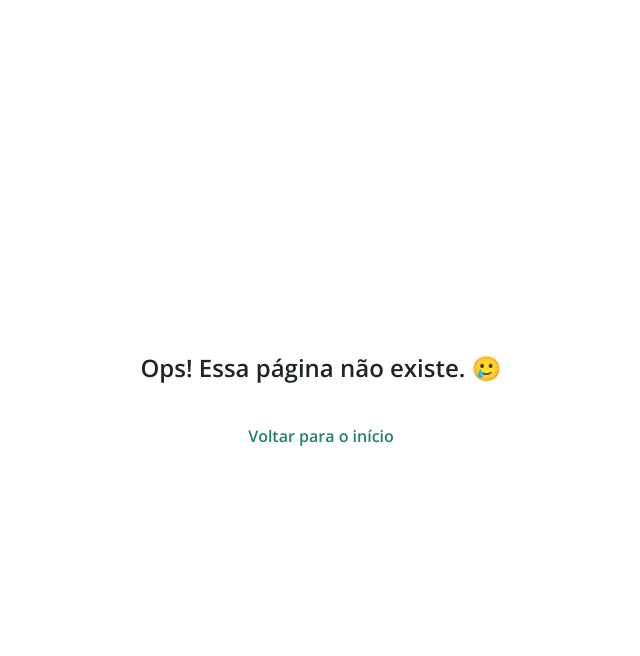
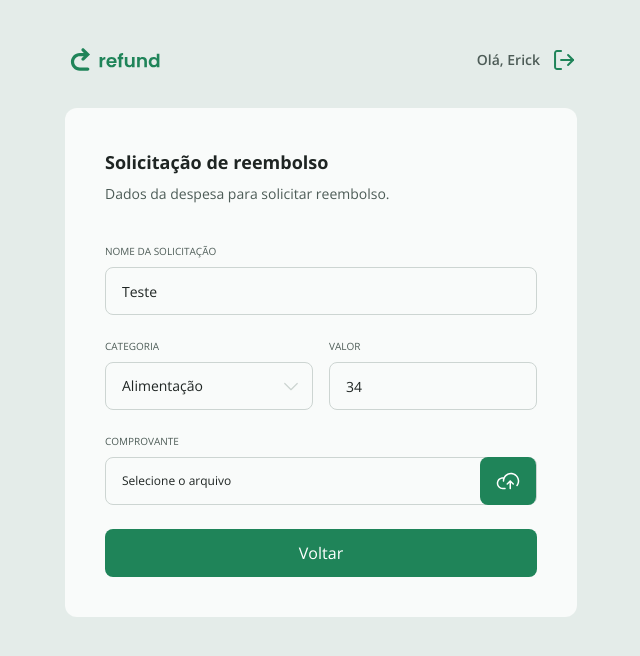
Before and after one commit to Erick-A-Martins/refund-react, a React (Vite) app: page /refund/123 in a window 1280 px wide. Shown: the top 656 px of the page, without its empty margins (319-959 px from the left). Built offline with nearby package versions, Linux system fonts and the light colour scheme.

Commit message:
implement read-only access to Refunds page for admin

```diff
--- a/src/pages/Dashboard.tsx
+++ b/src/pages/Dashboard.tsx
@@ -3,7 +3,7 @@ import searchSvg from "../assets/search.svg";
 import { CATEGORIES } from "../utils/categories";
 import { Input } from "../components/Input"
 import { Button } from "../components/Button";
-import { RefundItem } from "../components/RefundItem";
+import { RefundItem, type RefundItemProps } from "../components/RefundItem";
 import { formatCurrency } from "../utils/formatCurrency";
 import { Pagination } from "../components/Pagination";
 
@@ -19,6 +19,7 @@ export function Dashboard(){
     const [name, setName] = useState("");
     const [page, setPage] = useState(1);
     const [totalOfPage, setTotalOfPage] = useState(10);
+    const [refunds, setRefunds] = useState<RefundItemProps[]>([REFUND_EXAMPLE]);
 
     function fetchRefunds(e: React.SubmitEvent) {
         e.preventDefault();
@@ -50,8 +51,12 @@ export function Dashboard(){
                 </Button>
             </form>
 
-            <div className="mt-6 flex flex-col gap-4 max-h-85.5 overflow-y-scroll">
-                <RefundItem data={REFUND_EXAMPLE} />
+            <div className="my-6 flex flex-col gap-4 max-h-85.5 overflow-y-scroll">
+                {
+                    refunds.map((item) => (
+                        <RefundItem key={item.id} data={item} href={`/refund/${item.id}`} />
+                    ))
+                }
             </div>
 
             <Pagination
--- a/src/pages/Refund.tsx
+++ b/src/pages/Refund.tsx
@@ -4,19 +4,24 @@ import { Select } from "../components/Select";
 import { useState } from "react";
 import { Upload } from "../components/Upload";
 import { Button } from "../components/Button";
-import { useNavigate } from "react-router";
+import { useNavigate, useParams } from "react-router";
 
 export function Refund(){
-    const [name, setName] = useState("");
-    const [amount, setAmount] = useState("");
-    const [category, setCategory] = useState("");
+    const [name, setName] = useState("Teste");
+    const [amount, setAmount] = useState("34");
+    const [category, setCategory] = useState("transport");
     const [isLoading, setIsLoading] = useState(false);
     const [filename, setFilename] = useState<File | null>(null);
 
     const navigate = useNavigate();
+    const params = useParams<{id: string}>();
 
     function onSubmit(e: React.SubmitEvent){
         e.preventDefault();
+
+        if(params.id) {
+            return navigate(-1);
+        }
 
         console.log(name, amount, category, isLoading, filename);
         navigate("/confirm", { state: { fromSubmit: true} });
@@ -34,13 +39,20 @@ export function Refund(){
                 </p>
             </header>
 
-            <Input required legend="Nome da solicitação" value={name} onChange={(e) => setName(e.target.value)} />
+            <Input
+                required
+                legend="Nome da solicitação"
+                value={name}
+                onChange={(e) => setName(e.target.value)}
+                disabled={!!params.id}
+            />
 
             <div className="flex gap-4">
                 <Select
                     required
                     legend="Categoria"
                     value={category} onChange={(e) => setCategory(e.target.value)}
+                    disabled={!!params.id}
                 >
                     {CATEGORIES_KEYS.map((category) => (
                         <option key={category}>{CATEGORIES[category].name}</option>
@@ -52,6 +64,7 @@ export function Refund(){
                     required
                     value={amount}
                     onChange={(e) => setAmount(e.target.value)}
+                    disabled={!!params.id}
                 />
             </div>
 
@@ -60,7 +73,9 @@ export function Refund(){
                 onChange={(e) => e.target.files && setFilename(e.target.files[0])}
             />
 
-            <Button type="submit" isLoading={isLoading}>Enviar</Button>
+            <Button type="submit" isLoading={isLoading}>
+                {params.id ? "Voltar" : "Enviar"}
+            </Button>
         </form>
     )
 }
--- a/src/routes/ManagerRoutes.tsx
+++ b/src/routes/ManagerRoutes.tsx
@@ -2,12 +2,14 @@ import { Routes, Route } from "react-router";
 import { Dashboard } from "../pages/Dashboard";
 import { AppLayout } from "../components/AppLayout";
 import { NotFound } from "../pages/NotFound";
+import { Refund } from "../pages/Refund";
 
 export function ManagerRoutes(){
     return (
         <Routes>
             <Route path="/" element={<AppLayout />}>
                 <Route path="/" element={<Dashboard />} />
+                <Route path="/refund/:id" element={<Refund />} />
             </Route>
 
             <Route path="*" element={<NotFound />} />
```
